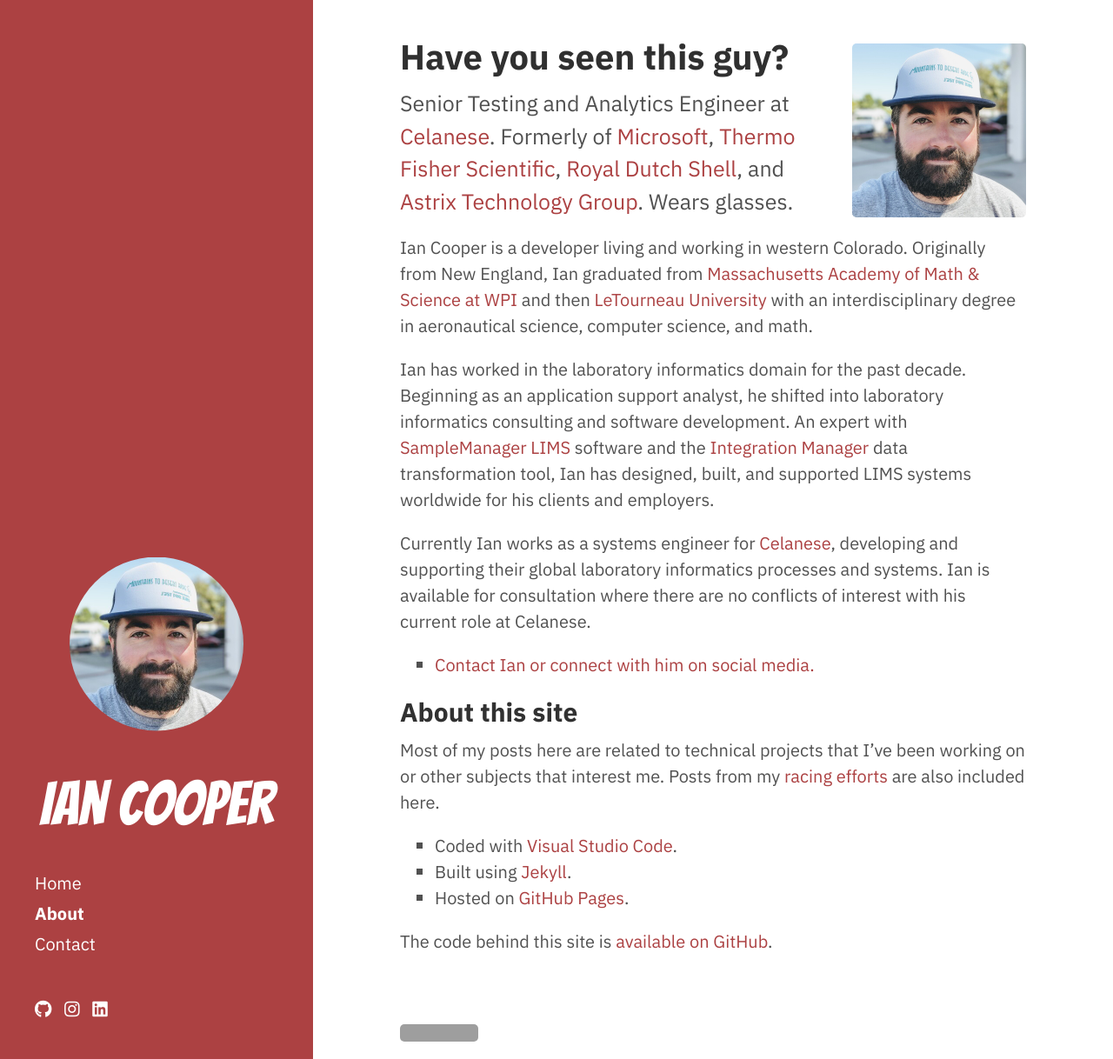
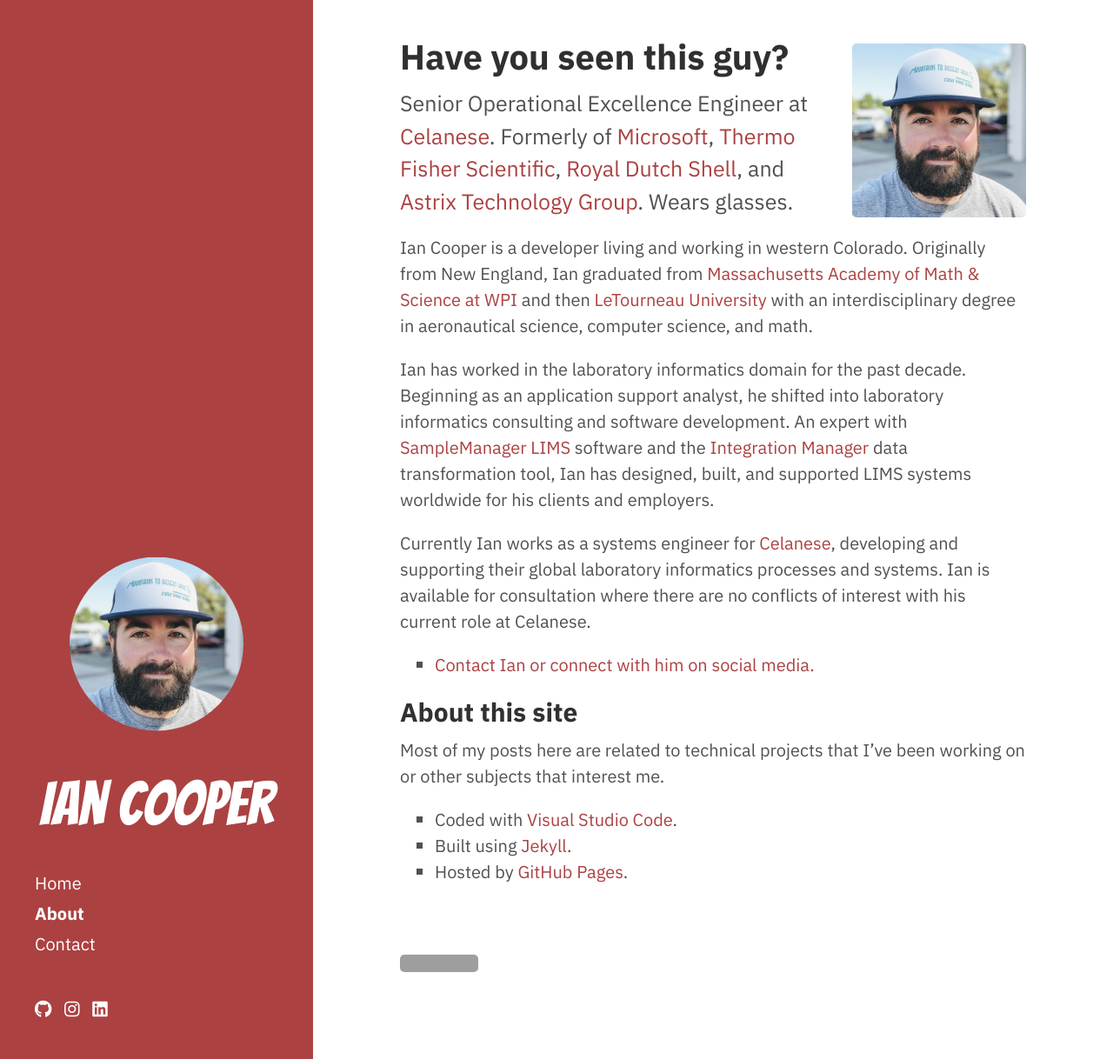
Before and after one commit to icooper/icooper.github.io, a Jekyll site: the page built from about.md, in a window 1280 px wide and 1218 px high. Shown: the whole window at 87% size. Built offline with Jekyll 4.4.1, drawn with Linux system fonts in a browser that asks for light colours; nearby versions of some CDN libraries; grey boxes are pictures that could not be loaded.

Commit message:
Update about.md

```diff
--- a/about.md
+++ b/about.md
@@ -9,7 +9,7 @@
 ---
 
 <p class="lead" markdown="1">
-  Senior Testing and Analytics Engineer at [Celanese](https://www.celanese.com).
+  Senior Operational Excellence Engineer at [Celanese](https://www.celanese.com).
   Formerly of [Microsoft](https://www.microsoft.com),
     [Thermo Fisher Scientific](https://www.thermofisher.com),
     [Royal Dutch Shell](https://www.shell.com),
@@ -27,10 +27,8 @@
 
 ## About this site
 
-Most of my posts here are related to technical projects that I've been working on or other subjects that interest me. Posts from my [racing efforts](https://ian.does.racing/) are also included here.
+Most of my posts here are related to technical projects that I've been working on or other subjects that interest me.
 
 * Coded with [Visual Studio Code](https://code.visualstudio.com).
 * Built using [Jekyll](https://jekyllrb.com).
-* Hosted on [GitHub Pages](https://pages.github.com).
-
-The code behind this site is [available on GitHub](https://github.com/icooper/icooper.github.io).
+* Hosted by [GitHub Pages](https://pages.github.com).
```
